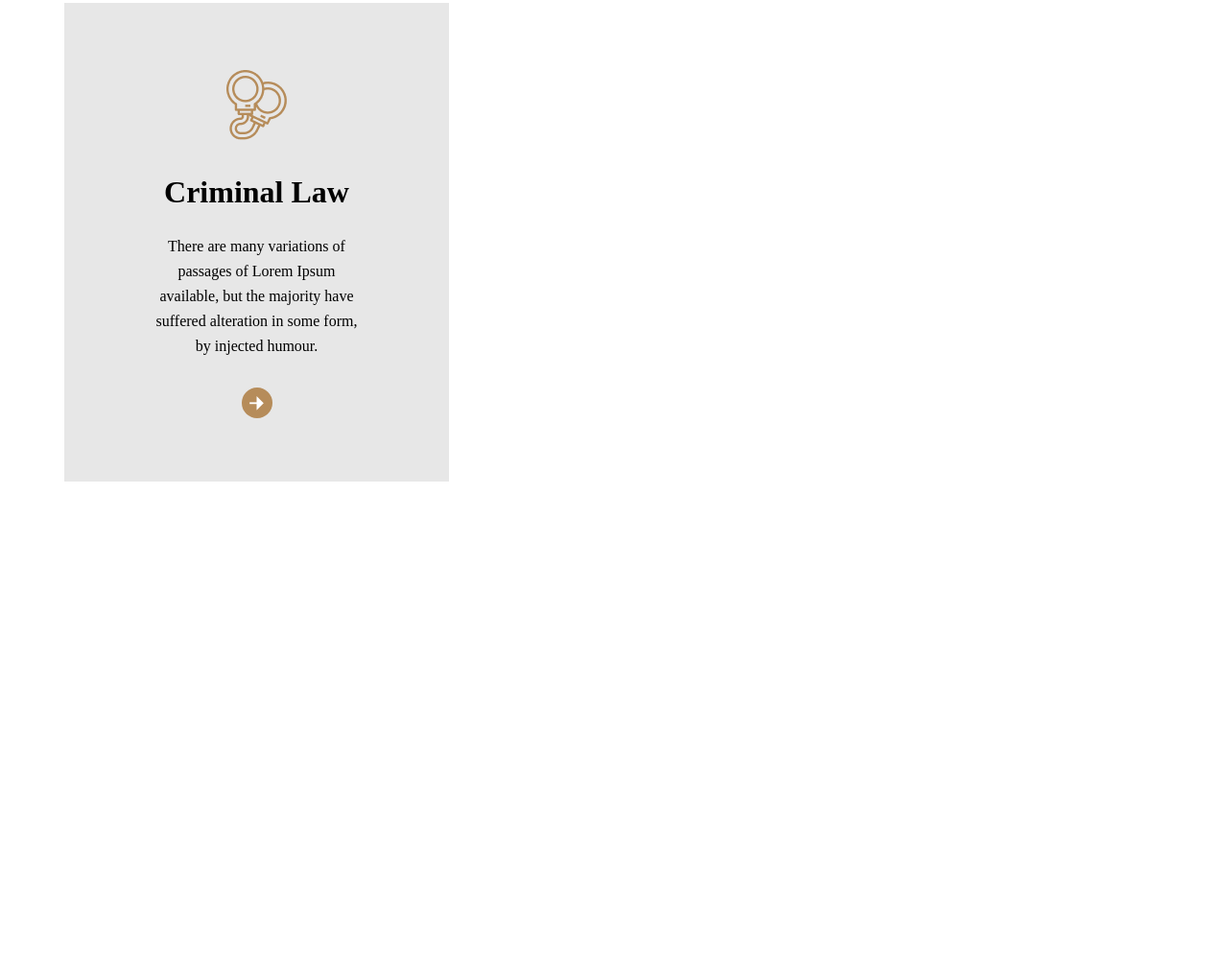
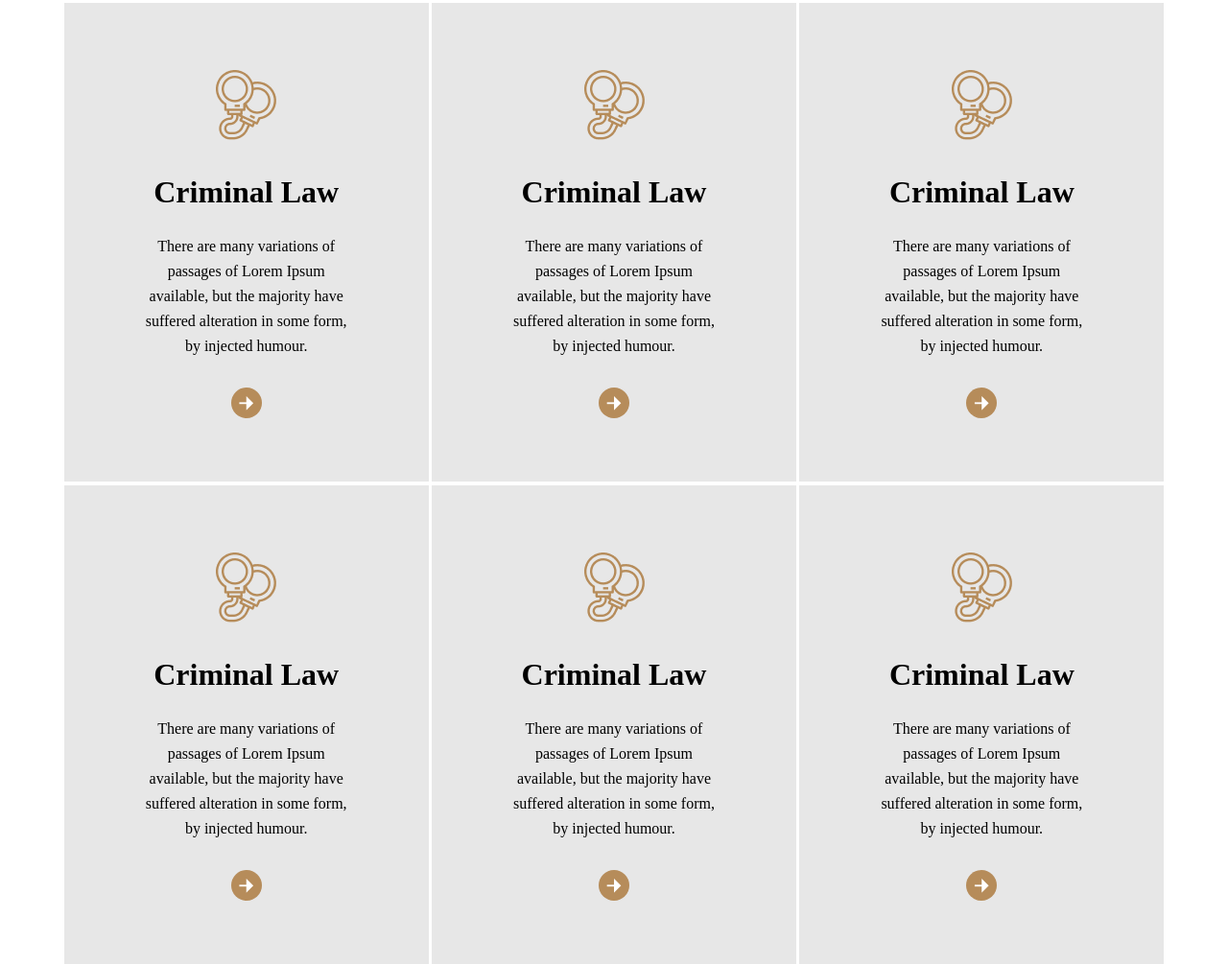
Before and after one commit to RaihanSoft/legal-solution-using-tailwind, a plain HTML site: page index.html in a window 1280 px wide. Shown: the part 946-1951 px from the top of the page at 96% size. Before the commit the page ends 1448 px from the top, so only its background shows below. Drawn offline with nearby package versions, Linux system fonts and the light colour scheme.

Commit message:
responsive

```diff
--- a/index.html
+++ b/index.html
@@ -44,13 +44,15 @@
       <div class="min-h-[550px] rounded-[8px] border-2">
 
         <div class="md:text-center text-start mt-[80px] pl-[10px] md:pl-[none]">
-          <h1 class="font-[800] md:text-[72px] text-[40px] md:leading-[85px] leading-[60px] text-[#FFFFFF]">We Provide Effective <br> Legal Solutions</h1>
-          <p class="font-[400] text-[16px] mt-[17px] text-[#FFFFFF]">There are many variations of passages of Lorem Ipsum available,
+          <h1 class="font-[800] md:text-[72px] text-[40px] md:leading-[85px] leading-[60px] text-[#FFFFFF]">We Provide
+            Effective <br> Legal Solutions</h1>
+          <p class="font-[400] text-[16px] mt-[17px] text-[#FFFFFF]">There are many variations of passages of Lorem
+            Ipsum available,
             but the majority <br> have suffered alteration in some form, by injected humour.</p>
 
           <div class="mt-[50px]">
-            <input class="py-[10px]  rounded-[8px] pr-[100px] md:pr-[280px] pl-[20px]" type="text" placeholder="Search your services"
-              name="" id="">
+            <input class="py-[10px]  rounded-[8px] pr-[100px] md:pr-[280px] pl-[20px]" type="text"
+              placeholder="Search your services" name="" id="">
 
             <button
               class="bg-[#B68C5A] py-[10px] px-[20px] rounded-[8px] font-[600] mt-[10px] md:mt-[none] ml-[none] sm:ml-[10px]  text-[18px] text-[#FFFFFF]">Search</button>
@@ -69,24 +71,114 @@
 
     <!-- The Legal Practice Area section  -->
 
-    <section>
+    <section class="">
 
 
-  <h1 class="text-[40px] font-[800] text-center mt-[100px]">The Legal Practice Area</h1>
-  <p  class="text-[16px] font-[400] text-center mt-[14px]">There are many variations of passages of Lorem Ipsum available, but the majority have <br> suffered alteration in some form, by injected humour.</p>
+      <h1 class="text-[40px] font-[800] text-center mt-[100px]">The Legal Practice Area</h1>
+      <p class="text-[16px] font-[400] text-center mt-[14px]">There are many variations of passages of Lorem Ipsum
+        available, but the majority have <br> suffered alteration in some form, by injected humour.</p>
 
 
 
-      <div class="mt-[50px]">
-        <div class="w-[401px] h-[499px] bg-[#E7E7E7]">
+      <div class="mt-[50px] grid gap-1 md:grid-cols-2 lg:grid-cols-3  justify-items-center">
+
+    <!-- one  -->
+        <div class="w-[380px] h-[499px] bg-[#E7E7E7]">
 
           <div class="text-center pt-[70px]">
             <img class="mx-auto" src="images/criminal.png" alt="">
             <h1 class="font-[800] text-[32px] mt-[30px]">Criminal Law</h1>
-            <p class="font-[400] text-[16px] mt-[20px] leading-[26px]" >There are many variations of <br> passages of Lorem Ipsum <br> available, but the majority have <br> suffered alteration in some form,<br> by injected humour.</p>
-<div class="h-[32px] w-[32px] rounded-[50%] bg-[#B68C5A] mx-auto mt-[30px]   text-white">
-  <i class="ri-arrow-right-fill text-[22px] "></i>
-</div>
+            <p class="font-[400] text-[16px] mt-[20px] leading-[26px]">There are many variations of <br> passages of
+              Lorem Ipsum <br> available, but the majority have <br> suffered alteration in some form,<br> by injected
+              humour.</p>
+            <div class="h-[32px] w-[32px] rounded-[50%] bg-[#B68C5A] mx-auto mt-[30px]   text-white">
+              <i class="ri-arrow-right-fill text-[22px] "></i>
+            </div>
+          </div>
+
+
+
+        </div>
+   <!-- one  -->
+        <div class="w-[380px]  h-[499px] bg-[#E7E7E7]">
+
+          <div class="text-center pt-[70px]">
+            <img class="mx-auto" src="images/criminal.png" alt="">
+            <h1 class="font-[800] text-[32px] mt-[30px]">Criminal Law</h1>
+            <p class="font-[400] text-[16px] mt-[20px] leading-[26px]">There are many variations of <br> passages of
+              Lorem Ipsum <br> available, but the majority have <br> suffered alteration in some form,<br> by injected
+              humour.</p>
+            <div class="h-[32px] w-[32px] rounded-[50%] bg-[#B68C5A] mx-auto mt-[30px]   text-white">
+              <i class="ri-arrow-right-fill text-[22px] "></i>
+            </div>
+          </div>
+
+
+
+        </div>
+        <!-- one  -->
+        <div class="w-[380px] h-[499px] bg-[#E7E7E7]">
+
+          <div class="text-center pt-[70px]">
+            <img class="mx-auto" src="images/criminal.png" alt="">
+            <h1 class="font-[800] text-[32px] mt-[30px]">Criminal Law</h1>
+            <p class="font-[400] text-[16px] mt-[20px] leading-[26px]">There are many variations of <br> passages of
+              Lorem Ipsum <br> available, but the majority have <br> suffered alteration in some form,<br> by injected
+              humour.</p>
+            <div class="h-[32px] w-[32px] rounded-[50%] bg-[#B68C5A] mx-auto mt-[30px]   text-white">
+              <i class="ri-arrow-right-fill text-[22px] "></i>
+            </div>
+          </div>
+
+
+
+        </div>
+  <!-- one  -->
+        <div class="w-[380px]  h-[499px] bg-[#E7E7E7]">
+
+          <div class="text-center pt-[70px]">
+            <img class="mx-auto" src="images/criminal.png" alt="">
+            <h1 class="font-[800] text-[32px] mt-[30px]">Criminal Law</h1>
+            <p class="font-[400] text-[16px] mt-[20px] leading-[26px]">There are many variations of <br> passages of
+              Lorem Ipsum <br> available, but the majority have <br> suffered alteration in some form,<br> by injected
+              humour.</p>
+            <div class="h-[32px] w-[32px] rounded-[50%] bg-[#B68C5A] mx-auto mt-[30px]   text-white">
+              <i class="ri-arrow-right-fill text-[22px] "></i>
+            </div>
+          </div>
+
+
+
+        </div>
+   <!-- one  -->
+        <div class="w-[380px] h-[499px] bg-[#E7E7E7]">
+
+          <div class="text-center pt-[70px]">
+            <img class="mx-auto" src="images/criminal.png" alt="">
+            <h1 class="font-[800] text-[32px] mt-[30px]">Criminal Law</h1>
+            <p class="font-[400] text-[16px] mt-[20px] leading-[26px]">There are many variations of <br> passages of
+              Lorem Ipsum <br> available, but the majority have <br> suffered alteration in some form,<br> by injected
+              humour.</p>
+            <div class="h-[32px] w-[32px] rounded-[50%] bg-[#B68C5A] mx-auto mt-[30px]   text-white">
+              <i class="ri-arrow-right-fill text-[22px] "></i>
+            </div>
+          </div>
+
+
+
+        </div>
+   <!-- one  -->
+        <div class="w-[380px] h-[499px] bg-[#E7E7E7]">
+
+          <div class="text-center pt-[70px]">
+            <img class="mx-auto" src="images/criminal.png" alt="">
+            <h1 class="font-[800] text-[32px] mt-[30px]">Criminal Law</h1>
+            <p class="font-[400] text-[16px] mt-[20px] leading-[26px]">There are many variations of <br> passages of
+              Lorem Ipsum <br> available, but the majority have <br> suffered alteration in some form,<br> by injected
+              humour.</p>
+            <div class="h-[32px] w-[32px] rounded-[50%] bg-[#B68C5A] mx-auto mt-[30px]   text-white">
+              <i class="ri-arrow-right-fill text-[22px] "></i>
+            </div>
           </div>
 
 
```
Also changed, not shown: output.css.
